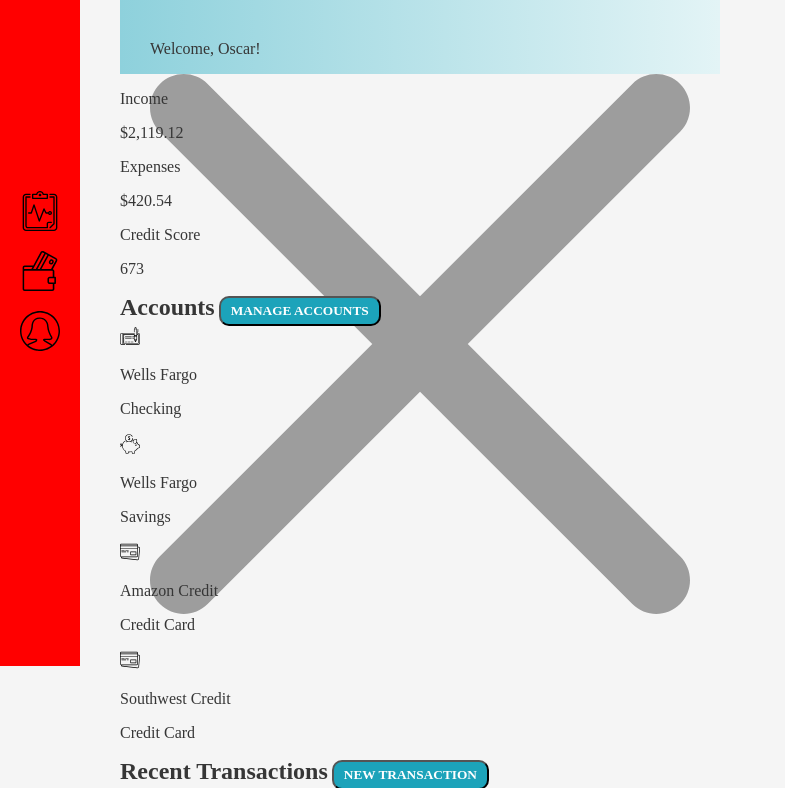
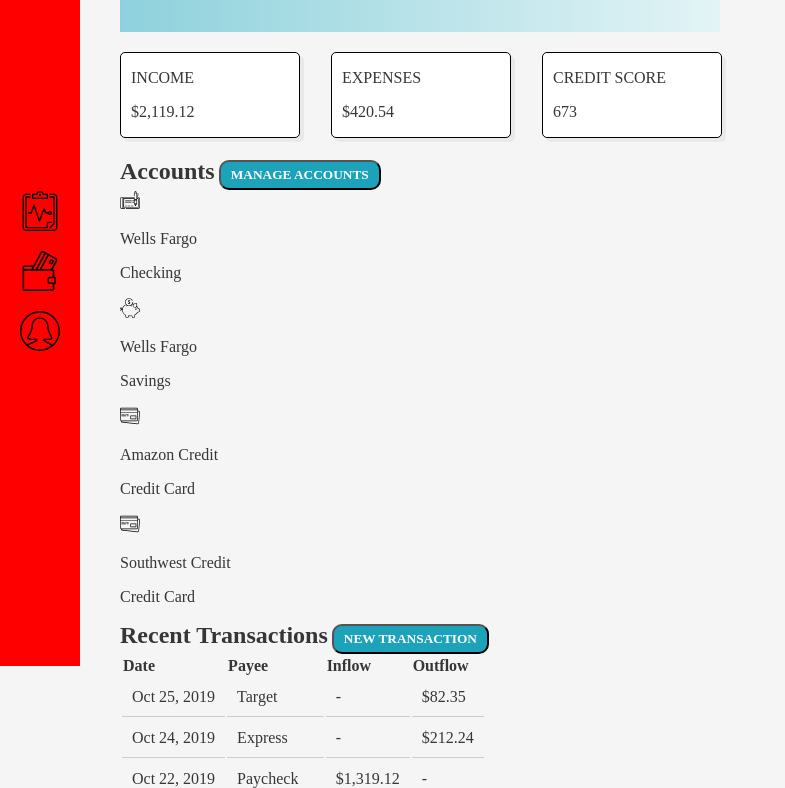
Before and after one commit to michellekaplan7/balancing-act, a plain HTML site: page index.html in a window 1280 px wide. Shown: the part 134-922 px from the top of the page, without its empty margins (0-785 px from the left). Drawn offline with Linux system fonts and the light colour scheme; a web font is replaced by a local one.

Commit message:
Add styling to the card class in CSS

```diff
--- a/styles.css
+++ b/styles.css
@@ -16,7 +16,7 @@ nav {
 
 body {
   margin-left: 80px;
-  padding: 40px;
+  padding: 20px 40px;
   background-color: #F5F5F5;
 }
 
@@ -31,6 +31,20 @@ nav img {
   width: 600px;
   height: 80px;
   padding: 30px;
+  position: relative;
+}
+
+.welcome img {
+  width: 10px;
+  height: 10px;
+  position: absolute;
+  top: 20px;
+  left: 560px;
+}
+
+.welcome p {
+  font-weight: bold;
+  margin: auto;
 }
 
 .blue-button {
@@ -43,6 +57,7 @@ nav img {
   display: inline;
 }
 
+
 td {
   border-bottom: 1px solid #CCCCCC;
   padding: 10px;
@@ -50,18 +65,6 @@ td {
 
 th {
   text-align: left;
-}
-
-.cards {
-  border: solid 2px;
-  width: 70px;
-  display: inline;
-  margin: 30px;
-  padding-left: 10px;
-  padding-right: 40px;
-  padding-top: 5px;
-  padding-bottom: 15px;
-  box-shadow: rgba(0,0,0,0.05);
 }
 
 .account-cards img {
@@ -93,3 +96,21 @@ ul {
   margin-top: 250px;
   padding: 0px 20px;
 }
+
+.card {
+  border: 1px black solid;
+  width: 180px;
+  display: inline-block;
+  margin-right: 27px;
+  margin-top: 20px;
+  margin-bottom: 20px;
+  text-transform: uppercase;
+  box-shadow: 4px 4px rgba(0,0,0,0.05);
+  background-color: #FFFFFF;
+  border-radius: 5px;
+  padding-left: 10px;
+}
+
+h1 {
+  margin-top: 0px;
+}
```
